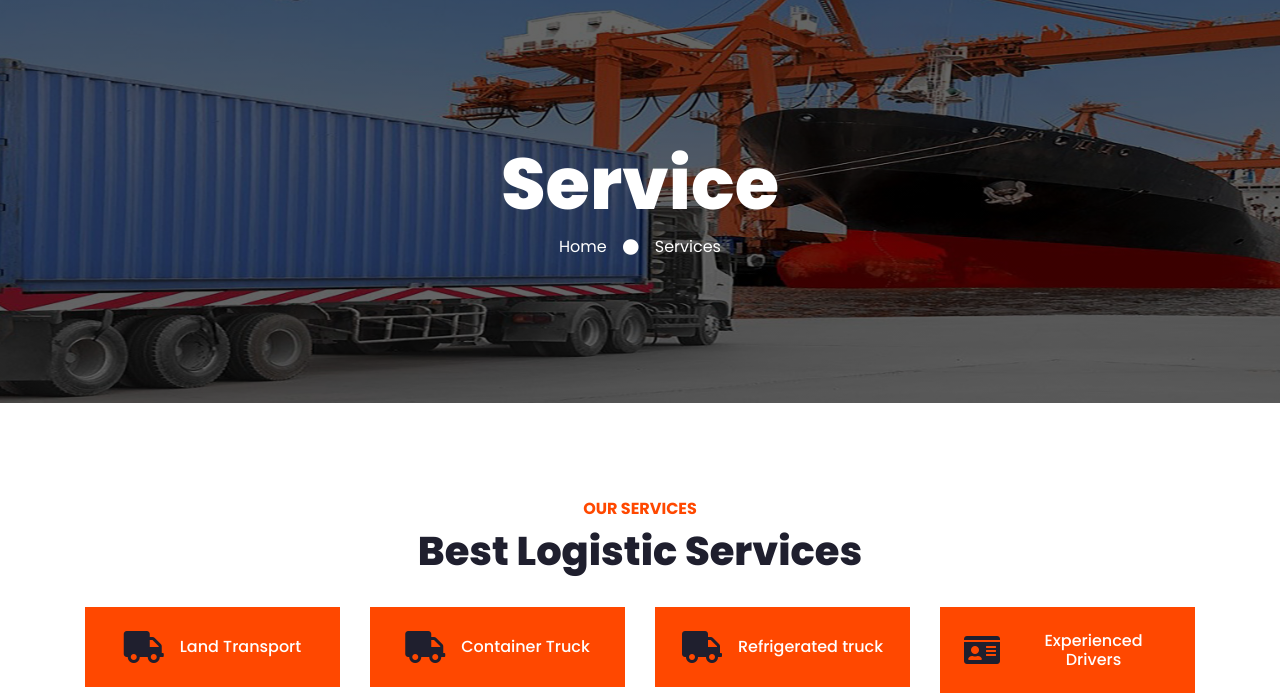
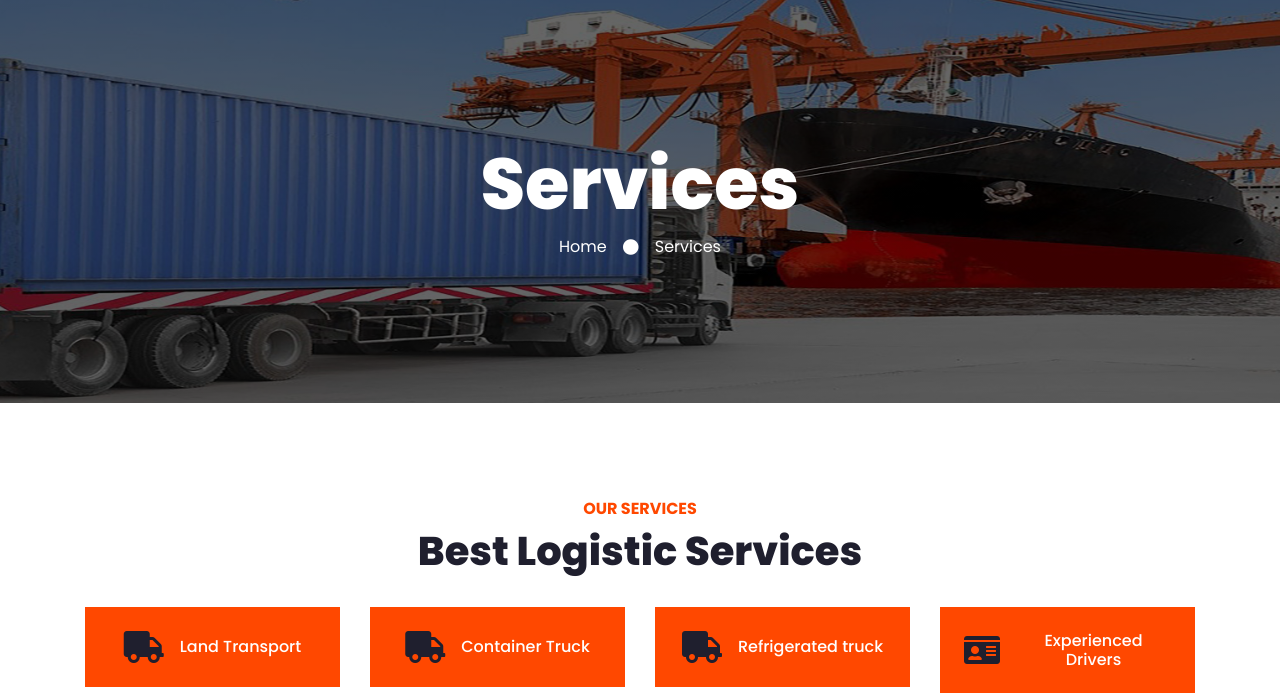
Before and after one commit to princekkk/RekanRoadlines, a plain HTML site: page service.html in a window 1280 px wide. Shown: the part 127-822 px from the top of the page. Drawn offline with nearby package versions, Linux system fonts and the light colour scheme.

Commit message:
Update service.html

```diff
--- a/service.html
+++ b/service.html
@@ -69,7 +69,7 @@
     <!-- Header Start -->
     <div class="jumbotron jumbotron-fluid mb-5">
         <div class="container text-center py-5">
-            <h1 class="text-white display-3">Service</h1>
+            <h1 class="text-white display-3">Services</h1>
             <div class="d-inline-flex align-items-center text-white">
                 <p class="m-0"><a class="text-white" href="index.html">Home</a></p>
                 <i class="fa fa-circle px-3"></i>
```
